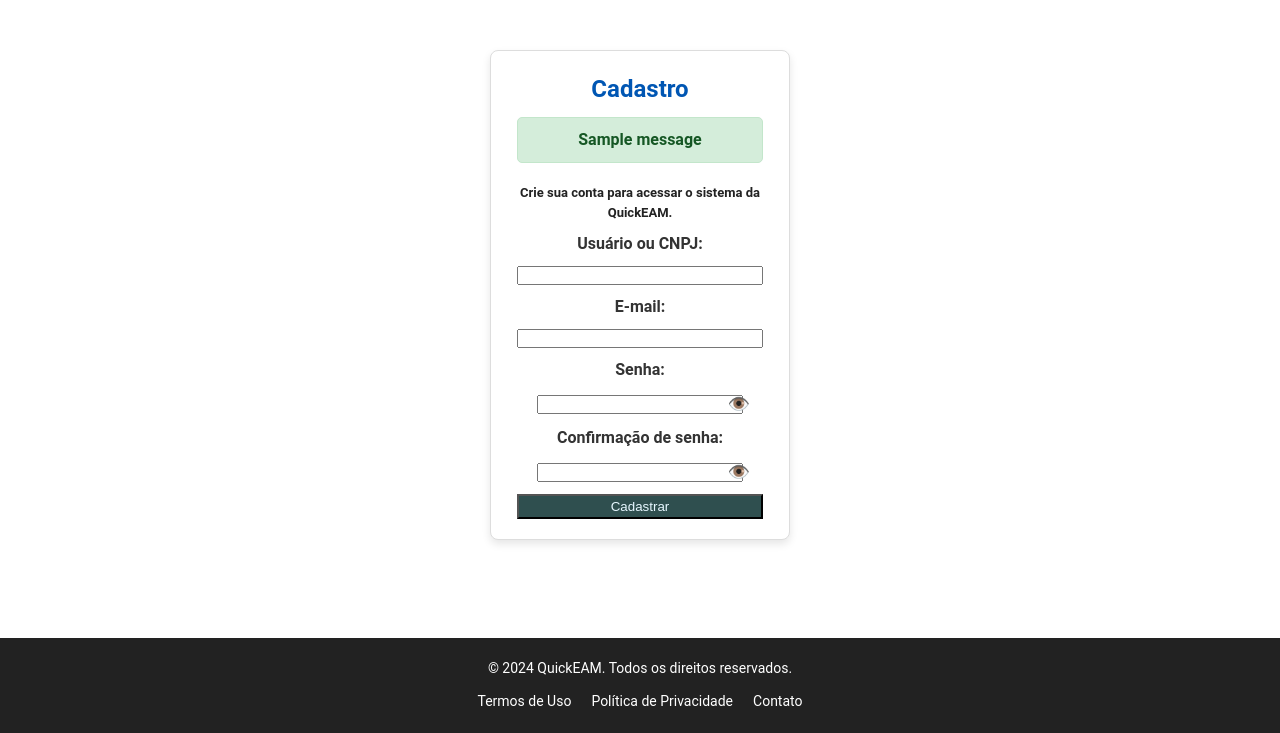
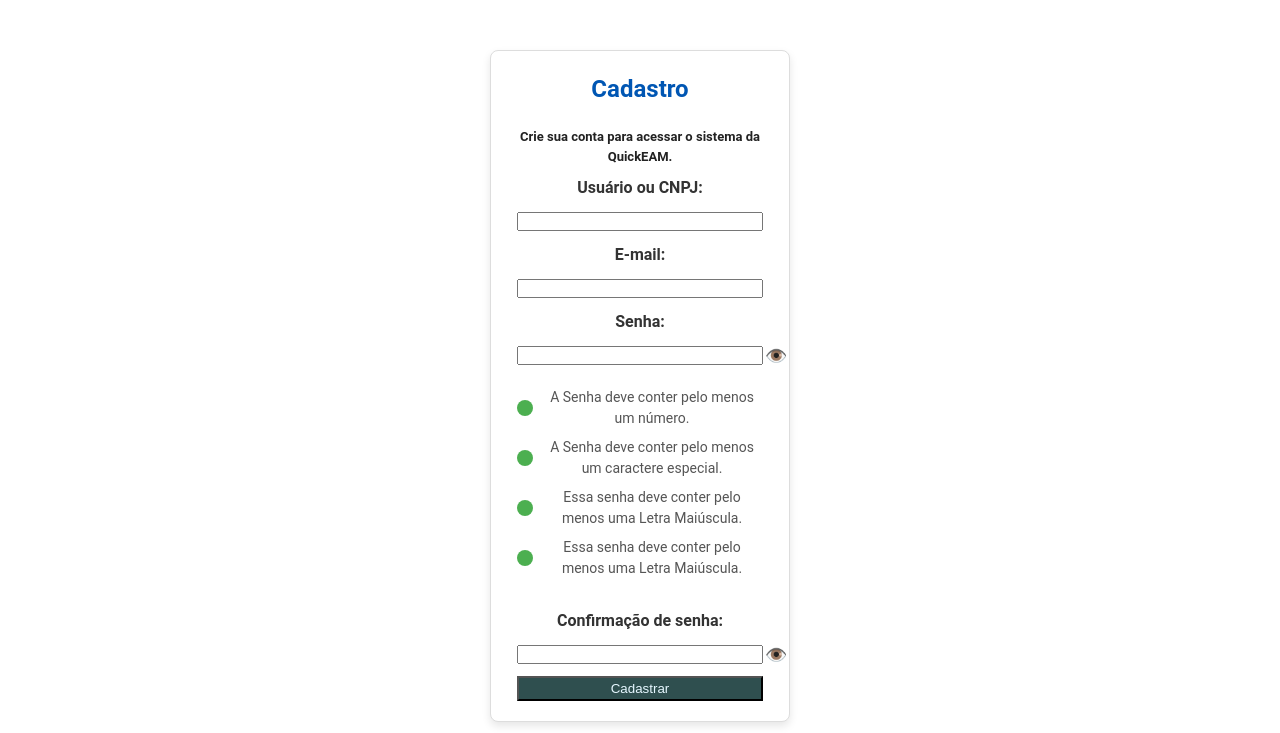
Before and after one commit to mayconfp/Quick.EAM_project, a Django app: template usuarios/templates/usuarios/register.html in a window 1280 px wide. Shown: the part 67-800 px from the top of the page. Run offline with Django 5.2, Linux system fonts and the light colour scheme; the template is opened without the code that fills it: values that come from a table or form of the project are taken from there, others are empty; tables that the repository leaves empty hold one stand-in row (values such as "Sample post"); one stand-in notice (Sample message) is shown; a database or web service that is not in the repository returns one stand-in record (values such as "Sample title"); data that the repository does not hold is empty.

Commit message:
Atualizações para validação de senha

```diff
--- a/usuarios/static/css/cadastro.css
+++ b/usuarios/static/css/cadastro.css
@@ -1,28 +1,46 @@
-body {
+body{
     font-family: 'Roboto', sans-serif;
-    font-size: 16px;
-    color: #333;
+     font-size: 16px;
+     color: #333;
     line-height: 1.5;
 }
 
-.registro {
-    max-width: 300px;
-    margin: 50px auto;
+
+
+.registro{
+   max-width: 300px;
+    margin: 50px auto; /* Centraliza horizontalmente */
     padding: 20px 26px;
-    background-color: #fff;
+    background-color: #fff; /* Fundo branco para contraste */
     border: 1px solid #ddd;
     border-radius: 8px;
     box-shadow: 0 4px 8px rgba(0, 0, 0, 0.1);
     text-align: center;
+
 }
 
-.registro label {
+
+
+.registro label{
     font-weight: bold;
     display: block;
 }
 
-.registro h1 {
-    font-size: 24px;
+
+.error-list {
+    color: red;
+    font-size: 14px;
+    margin: 10px 0;
+    padding-left: 20px;
+    list-style-type: none;
+}
+
+.error-list li {
+    margin-bottom: 5px;
+}
+
+.registro h1{
+     font-size: 24px;
     font-weight: 700;
     text-align: center;
     color: #0056b3;
@@ -35,16 +53,47 @@ body {
     font-weight: 700;
     text-align: center;
     color: #222222;
-    margin-top: 20px;
+    margin-top : 20px;
 }
 
 .registro form {
     display: flex;
     flex-direction: column;
-    gap: 10px;
+    gap: 12px;
 }
 
-.registro button {
+
+.requerimentos-senha{
+list-style: none; /* Remove os marcadores padrão */
+    padding: 0;
+    margin: 10px 0;
+    font-size: 14px;
+    color: #555;
+}
+
+.requerimentos-senha li{
+margin-bottom: 8px; /* Espaçamento entre os itens */
+    display: flex;
+    align-items: center;
+     line-height: 1.5;
+}
+
+.requirement-icon {
+    flex-shrink: 0;
+    width: 16px;
+    height: 16px;
+    background-color: #4CAF50; /* Cor do ícone (verde) */
+    border-radius: 50%;
+    display: inline-block;
+    margin-right: 8px; /* Espaçamento entre o ícone e o texto */
+}
+#
+.requerimentos-senha li:hover {
+    color: #333; /* Cor do texto ao passar o mouse */
+    font-weight: bold; /* Destacar ao passar o mouse */
+}
+
+.registro button{
     background-color: darkslategray;
     color: #e6f7ff;
     cursor: pointer;
@@ -54,103 +103,28 @@ body {
 }
 
 .registro button:active {
-    transform: scale(0.95);
+    /* Animação leve ao pressionar o botão */
+    transform: scale(0.95); /* Reduz o tamanho levemente */
 }
 
-.password-container {
+
+
+.input-container {
     position: relative;
+    display: flex;
+    align-items: center;
 }
 
-.password-container input {
-    width: calc(100% - 40px);
-    padding-right: 40px;
+.input-container input {
+    flex: 1;
+    padding-right: 40px; /* Espaço para o botão */
 }
 
-.password-container button {
+.input-container button {
     position: absolute;
-    right: 10px;
-    top: 50%;
-    transform: translateY(-50%);
+    left: 245px;
     background: none;
     border: none;
     cursor: pointer;
     font-size: 18px;
 }
-
-.messages {
-    margin-bottom: 20px;
-}
-
-.message {
-    padding: 10px;
-    border-radius: 5px;
-    margin-bottom: 10px;
-    font-weight: bold;
-}
-
-.message.error {
-    background-color: #f8d7da;
-    color: #721c24;
-    border: 1px solid #f5c6cb;
-}
-
-.message.success {
-    background-color: #d4edda;
-    color: #155724;
-    border: 1px solid #c3e6cb;
-}
-
-/* Responsividade */
-@media (max-width: 768px) {
-    .registro {
-        max-width: 90%;
-        padding: 15px;
-        margin: 20px auto;
-    }
-
-    .registro h1 {
-        font-size: 20px;
-    }
-
-    .registro p {
-        font-size: 12px;
-    }
-
-    .registro button {
-        padding: 10px;
-        font-size: 14px;
-    }
-}
-
-@media (max-width: 480px) {
-    body {
-        font-size: 14px;
-    }
-
-    .registro {
-        max-width: 95%;
-        padding: 10px;
-    }
-
-    .registro h1 {
-        font-size: 18px;
-    }
-
-    .registro p {
-        font-size: 11px;
-    }
-
-    .registro button {
-        padding: 8px;
-        font-size: 12px;
-    }
-
-    .password-container input {
-        width: calc(100% - 35px);
-        padding-right: 35px;
-    }
-
-    .password-container button {
-        font-size: 16px;
-    }
-}
--- a/usuarios/templates/usuarios/register.html
+++ b/usuarios/templates/usuarios/register.html
@@ -5,7 +5,7 @@
     <meta charset="UTF-8">
     <meta name="viewport" content="width=device-width, initial-scale=1.0">
     <link rel="icon" href="{% static 'favicon/favicon.png' %}" type="image/x-icon">
-    <link rel="stylesheet" href="{% static 'css/styles.css' %}">
+    <link rel="stylesheet" href="{% static 'css/styles.css'  %}">
     <link rel="stylesheet" href="{% static 'css/cadastro.css' %}">
     <title> Cadastro - QuickEAM</title>
 </head>
@@ -32,64 +32,101 @@
 
 <div class="registro">
     <h1>Cadastro</h1>
+    <p>Crie sua conta para acessar o sistema da QuickEAM.</p>
 
-    {% if messages %}
-        <div class="messages">
-            {% for message in messages %}
-                <div class="message {{ message.tags }}">
-                    {{ message }}
-                </div>
-            {% endfor %}
-        </div>
-    {% endif %}
-
-    <p>Crie sua conta para acessar o sistema da QuickEAM.</p>
     <form method="post" autocomplete="off">
         {% csrf_token %}
 
+        <!-- Exibir erros gerais do formulário -->
+        {% if form.non_field_errors %}
+            <ul class="error-list">
+                {% for error in form.non_field_errors %}
+                    <li>{{ error }}</li>
+                {% endfor %}
+            </ul>
+        {% endif %}
+
+        <!-- Campo de usuário -->
                 <label for="username">Usuário ou CNPJ:</label>
-        <input type="text" id="username" name="username" autocomplete="off">
+        <input type="text" id="username" name="username" value="{{ form.username.value|default:'' }}" autocomplete="off">
+        {% if form.username.errors %}
+            <ul class="error-list">
+                {% for error in form.username.errors %}
+                    <li>{{ error }}</li>
+                {% endfor %}
+            </ul>
+        {% endif %}
 
+        <!-- Campo de e-mail -->
+        <label for="email">E-mail:</label>
+        <input type="text" id="email" name="email" value="{{ form.email.value|default:'' }}" autocomplete="off">
+        {% if form.email.errors %}
+            <ul class="error-list">
+                {% for error in form.email.errors %}
+                    <li>{{ error }}</li>
+                {% endfor %}
+            </ul>
+        {% endif %}
 
-        <label for="email">E-mail:</label>
-        <input type="text" id="email" name="email" autocomplete="off">
+    <!-- Campo de senha -->
+    <label for="password1">Senha:</label>
+    <div class="input-container">
+        <input type="password" id="password1" name="password1" autocomplete="off">
+        <button type="button" onclick="togglePassword('password1')">👁️</button>
+    </div>
+    <ul class="requerimentos-senha">
+        <li><i class="requirement-icon"></i>A Senha deve conter pelo menos um número.</li>
+        <li><i class="requirement-icon"></i>A Senha deve conter pelo menos um caractere especial.</li>
+        <li><i class="requirement-icon"></i>Essa senha deve conter pelo menos uma Letra Maiúscula.</li>
+        <li><i class="requirement-icon"></i>Essa senha deve conter pelo menos uma Letra Maiúscula.</li>
+    </ul>
 
-        <label for="password1">Senha:</label >
-        <div class="password-container">
-            <input type="password" id="password1" name="password1" autocomplete="off">
-            <button type="button" onclick="togglePassword('password1')" >👁️</button>
-        </div>
-
+    <!-- Campo de confirmação de senha -->
     <label for="password2">Confirmação de senha:</label>
-        <div class="password-container">
+    <div class="input-container">
         <input type="password" id="password2" name="password2" autocomplete="off">
         <button type="button" onclick="togglePassword('password2')">👁️</button>
     </div>
 
+
         <button type="submit">Cadastrar</button>
     </form>
-
 </div>
 
-
-<footer class="footer">
-    <div class="footer-content">
-        <p>&copy; 2024 QuickEAM. Todos os direitos reservados.</p>
-        <ul class="footer-links">
-            <li><a href="#">Termos de Uso</a></li>
-            <li><a href="#">Política de Privacidade</a></li>
-            <li><a href="#">Contato</a></li>
-        </ul>
-    </div>
-</footer>
 <script>
         document.getElementById("menuToggle").addEventListener("click", function () {
             const menu = document.getElementById("menu");
             menu.classList.toggle("hidden");
         });
 
+    document.addEventListener("DOMContentLoaded", function () {
+    const passwordInput = document.getElementById("password1");
+    const requirements = document.querySelectorAll(".requerimentos-senha li"); // Atualizado para "requerimentos-senha"
+
+    passwordInput.addEventListener("input", function () {
+        const password = passwordInput.value;
+
+        // Valida os requisitos
+        requirements.forEach((item, index) => {
+            let valid = false;
+            switch (index) {
+                case 0: valid = /\d/.test(password); break; // Número
+                case 1: valid = /[!@#$%^&*]/.test(password); break; // Caractere especial
+                case 2: valid = /[A-Z]/.test(password); break; // Letra maiúscula
+                case 3: valid = password.length >= 8; break; // Mínimo de 8 caracteres
+            }
+
+            // Atualiza o estilo dos ícones
+            const icon = item.querySelector(".requirement-icon");
+            if (valid) {
+                icon.style.backgroundColor = "#4CAF50"; // Verde para válido
+            } else {
+                icon.style.backgroundColor = "#f44336"; // Vermelho para inválido
+            }
+        });
+    });
+});
     </script>
-
 <script>
     function togglePassword(fieldId) {
         const field = document.getElementById(fieldId);
@@ -100,6 +137,5 @@
         }
     }
 </script>
-
 </body>
 </html>
```
Also changed, not shown: usuarios/validators.py (added, +26 -0 lines). Lines whose indentation alone changed are shown as unchanged.
